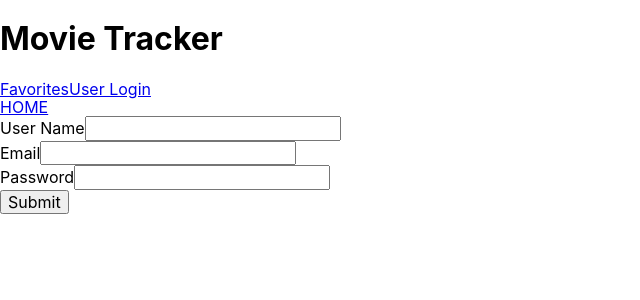
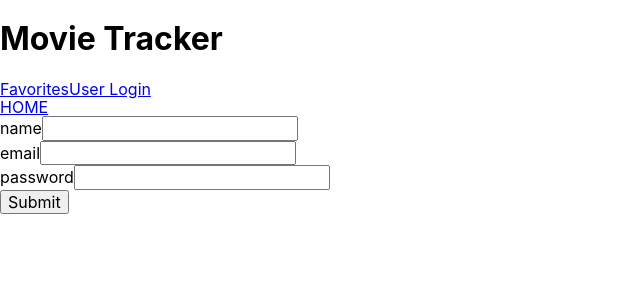
Before and after one commit to kaohman/movie-tracker-app, a React (Create React App) app: page /signup in a window 1280 px wide. Shown: the top 300 px of the page, without its empty margins (0-640 px from the left). Built offline with nearby package versions, Linux system fonts and the light colour scheme; no server answers.

Commit message:
Move input fields into their own component

```diff
--- /dev/null
+++ b/src/components/InputFields/InputFields.js
@@ -0,0 +1,16 @@
+import React from 'react'
+
+const buildInputField = ({ type, value, handleChange }) => {
+  return (
+    <label key={type}>{type}
+      <input
+        required
+        name={type}
+        type={type}
+        onChange={handleChange}
+        value={value[type]} />
+    </label>
+  )
+}
+
+export default buildInputField
--- a/src/containers/Login/Login.js
+++ b/src/containers/Login/Login.js
@@ -1,6 +1,7 @@
 import React, { Component } from 'react';
 import { Link } from 'react-router-dom';
 import API from '../../utils/api';
+import InputFields from '../../components/InputFields/InputFields'
 
 class Login extends Component {
   constructor() {
@@ -32,25 +33,19 @@ class Login extends Component {
   }
 
   render() {
-    const {email, password} = this.state
+    const inputFields = Object.keys(this.state).map(field => {
+      return <InputFields
+        key={field}
+        type={field}
+        value={this.state[field]}
+        handleChange={this.handleChange} />
+    })
+
     return (
       <div>
         <Link to='/'>HOME</Link>
         <form onSubmit={this.handleSubmit}>
-          <label>Email
-            <input
-              onChange={this.handleChange}
-              name="email"
-              type="email"
-              value={email} />
-          </label>
-          <label>Password
-            <input
-              onChange={this.handleChange}
-              name="password"
-              type="password"
-              value={password} />
-          </label>
+          {inputFields}
           <input type="submit"/>
         </form>
         <Link to='/signup'>Sign Up Here</Link>
--- a/src/containers/SignUp/SignUp.js
+++ b/src/containers/SignUp/SignUp.js
@@ -1,6 +1,7 @@
 import { Link } from 'react-router-dom';
 import React, { Component } from 'react';
 import API from '../../utils/api';
+import InputFields from '../../components/InputFields/InputFields'
 
 class SignUp extends Component {
   constructor() {
@@ -24,14 +25,20 @@ class SignUp extends Component {
 
   handleSubmit = async (e) => {
     e.preventDefault();
-    if (!Object.values(this.state.user).includes('')) {
     try {
       const response = await API.postData(this.state.user, '/api/users/new');
       await this.handleResponse(response);
     } catch (error) {
       throw Error(`Error creating user: ${error.message}`);
     }
+
+    this.setState({
+      user: {
+        name: '',
+        email: '',
+        password: '',
       }
+    })
   }
 
   handleChange = (e) => {
@@ -42,32 +49,19 @@ class SignUp extends Component {
   }
 
   render() {
-    const { name, email, password } = this.state.user;
+    const inputFields = Object.keys(this.state.user).map(field => {
+      return <InputFields
+          key={field}
+          type={field}
+          value={this.state.user[field]}
+          handleChange={this.handleChange} />
+    })
+
     return (
       <div>
         <Link to='/'>HOME</Link>
         <form onSubmit={this.handleSubmit}>
-          <label>User Name
-            <input
-              onChange={this.handleChange}
-              name="name"
-              type="name"
-              value={name} />
-          </label>
-          <label>Email
-            <input
-              onChange={this.handleChange}
-              name="email"
-              type="email"
-              value={email} />
-          </label>
-          <label>Password
-            <input
-              onChange={this.handleChange}
-              name="password"
-              type="password"
-              value={password} />
-          </label>
+          {inputFields}
           <input type="submit" />
         </form>
         <h3>{this.state.response}</h3>
```
Lines whose indentation alone changed are shown as unchanged.
